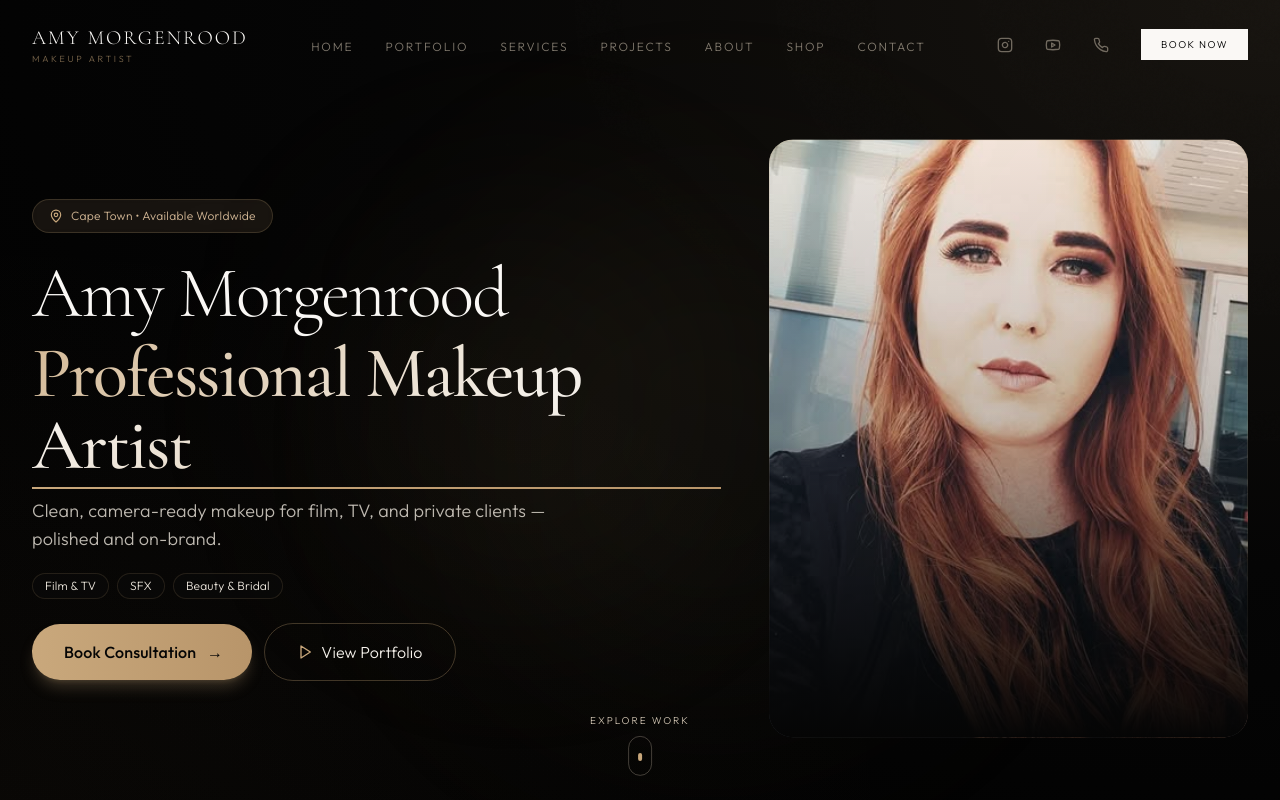
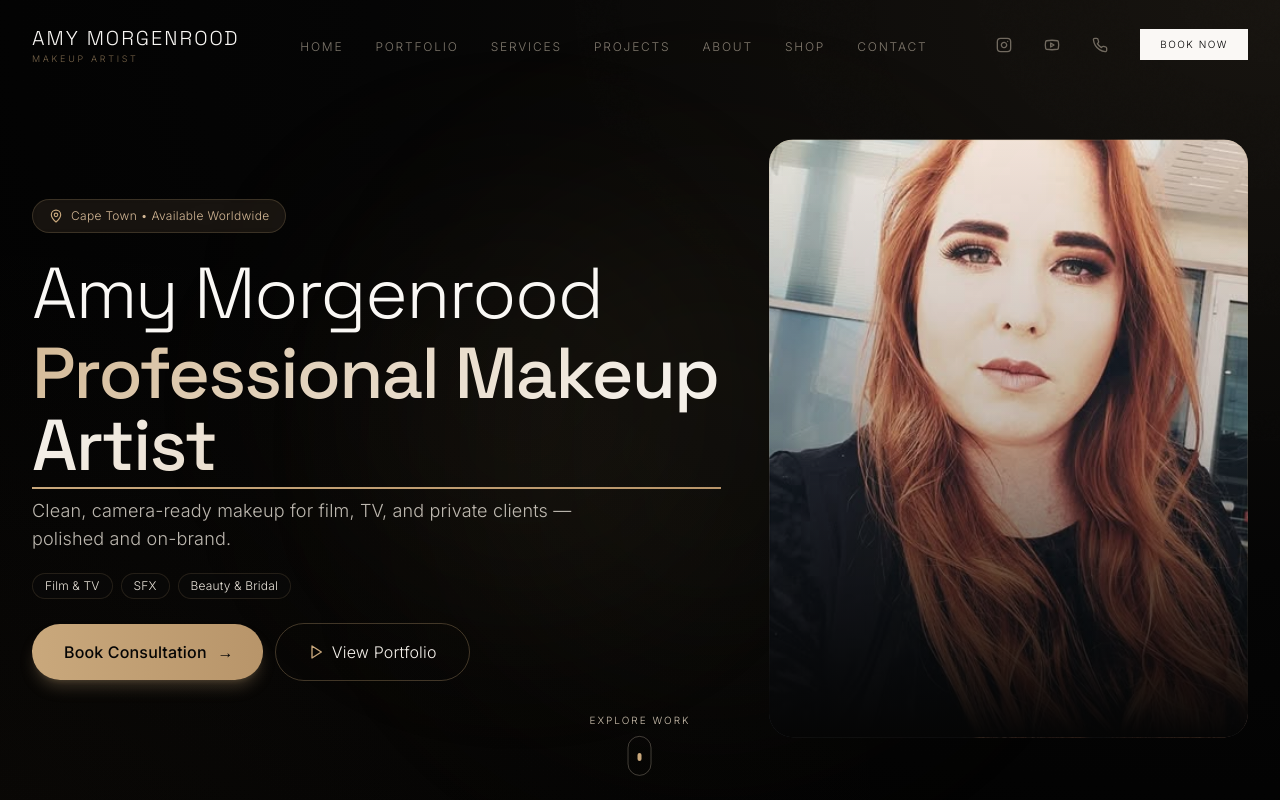
Before and after one commit to JohnMorgenrood/amy, a Next.js app: page / in a window 1280 px wide. Shown: the top 800 px of the page. Built offline with nearby package versions, Linux system fonts and the light colour scheme.

Commit message:
Update fonts to modern pairing

```diff
--- a/src/app/globals.css
+++ b/src/app/globals.css
@@ -24,7 +24,7 @@ html {
 body {
   color: var(--foreground);
   background: #000000;
-  font-family: var(--font-outfit), 'Outfit', system-ui, sans-serif;
+  font-family: var(--font-inter), 'Inter', system-ui, sans-serif;
   font-weight: 300;
   letter-spacing: 0.01em;
   overflow-x: hidden;
--- a/src/app/layout.tsx
+++ b/src/app/layout.tsx
@@ -1,22 +1,22 @@
 import type { Metadata } from 'next'
-import { Outfit, Cormorant_Garamond } from 'next/font/google'
+import { Inter, Space_Grotesk } from 'next/font/google'
 import './globals.css'
 import { ConditionalNavbar } from '@/components/ConditionalNavbar'
 import { Footer } from '@/components/layout/Footer'
 import { FloatingElements } from '@/components/effects/FloatingElements'
 import { ImageProtection } from '@/components/ImageProtection'
 
-// Elegant sans-serif for body text - modern and clean
-const outfit = Outfit({
+// Modern sans-serif for body text
+const inter = Inter({
   subsets: ['latin'],
-  variable: '--font-outfit',
+  variable: '--font-inter',
   display: 'swap',
 })
 
-// Luxurious serif for headings - elegant and sophisticated
-const cormorant = Cormorant_Garamond({
+// Contemporary display for headings
+const spaceGrotesk = Space_Grotesk({
   subsets: ['latin'],
-  variable: '--font-cormorant',
+  variable: '--font-space-grotesk',
   weight: ['300', '400', '500', '600', '700'],
   display: 'swap',
 })
@@ -110,7 +110,7 @@ export default function RootLayout({
   children: React.ReactNode
 }) {
   return (
-    <html lang="en" className={`${outfit.variable} ${cormorant.variable}`}>
+    <html lang="en" className={`${inter.variable} ${spaceGrotesk.variable}`}>
       <head>
         <link rel="icon" href="/favicon-small.svg" type="image/svg+xml" />
         <link rel="icon" href="/favicon.svg" type="image/svg+xml" sizes="512x512" />
--- a/tailwind.config.js
+++ b/tailwind.config.js
@@ -50,8 +50,8 @@ module.exports = {
         },
       },
       fontFamily: {
-        display: ['var(--font-cormorant)', 'Cormorant Garamond', 'serif'],
-        sans: ['var(--font-outfit)', 'Outfit', 'sans-serif'],
+        display: ['var(--font-space-grotesk)', 'Space Grotesk', 'sans-serif'],
+        sans: ['var(--font-inter)', 'Inter', 'sans-serif'],
       },
       backgroundImage: {
         'gradient-radial': 'radial-gradient(var(--tw-gradient-stops))',
```
